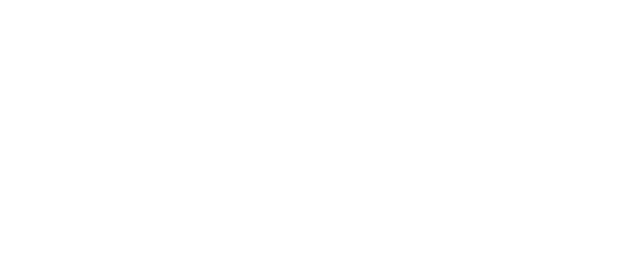
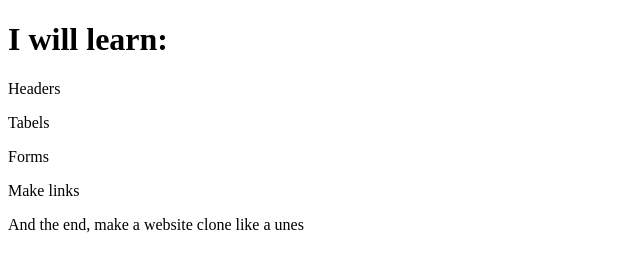
Before and after one commit to PauloSantos05/Classes, a plain HTML site: page Classes/Learning Vscode/index.html in a window 1280 px wide. Shown: the whole page, without its empty margins (0-640 px from the left). Drawn offline with Linux system fonts and the light colour scheme.

Commit message:
Added the folder What will i learn

```diff
--- a/Classes/Learning Vscode/index.html
+++ b/Classes/Learning Vscode/index.html
@@ -3,9 +3,15 @@
 <head>
     <meta charset="UTF-8">
     <meta name="viewport" content="width=device-width, initial-scale=1.0">
-    <title>Titulo1</title>
+    <title>What will I learn?</title>
 </head>
 <body>
+    <h1>I will learn:</h1>
+    <p>Headers</p>
+    <p>Tabels</p>
+    <p>Forms</p>
+    <p>Make links</p>
+    <p>And the end, make a website clone like a unes</p>
 
 </body>
 </html>
```
